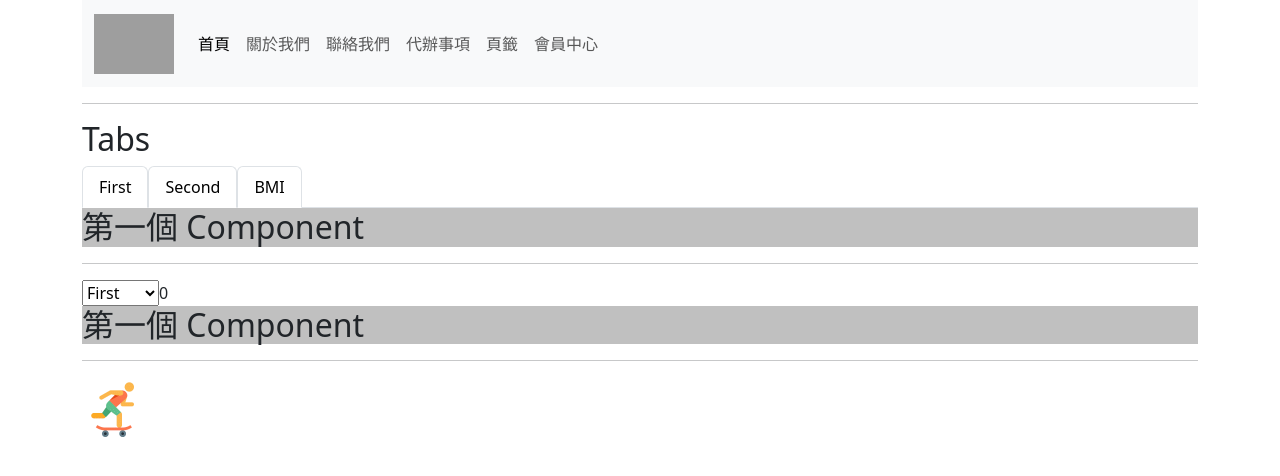
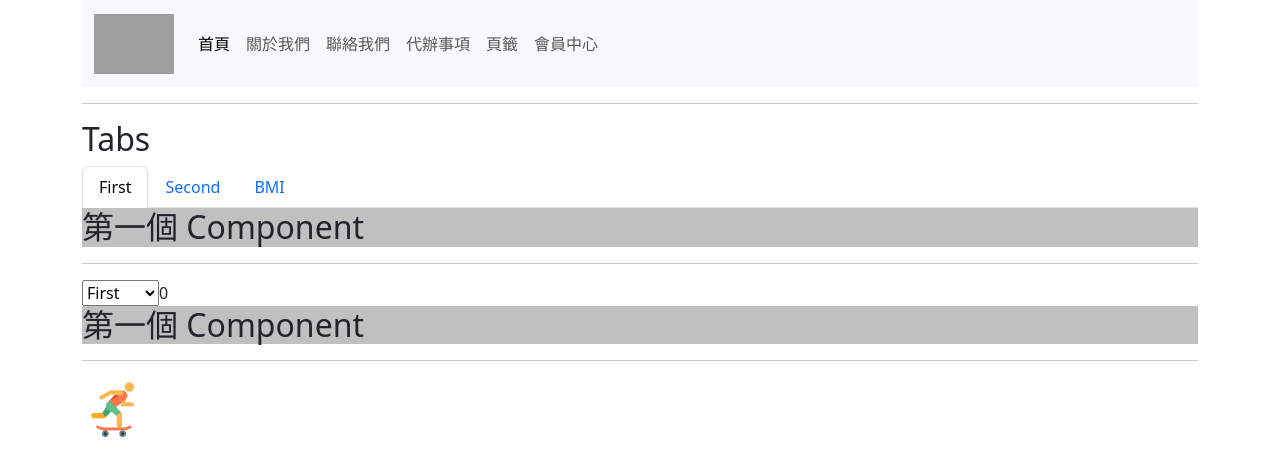
Before and after one commit to HsiaoHungWang/vue-app2024, a Vue app: page /tabs in a window 1280 px wide. Shown: the top 476 px of the page. Built offline with nearby package versions, Linux system fonts and the light colour scheme; grey boxes are pictures that could not be loaded.

Commit message:
加上 active class

```diff
--- a/src/views/TabsView.vue
+++ b/src/views/TabsView.vue
@@ -10,18 +10,31 @@ const tabs = ref([
     { name: 'Second', component: SecondComponent },
     { name: 'BMI', component: BMIComponent }
 ])
-const currentTab = ref(FirstComponent)
+
+const currentIndex = ref(0)
+const currentTab = ref(tabs.value[0].component)
+
+const mouseenterHandler = idx => {
+    currentIndex.value = idx
+    currentTab.value = tabs.value[idx].component
+}
+
 
 const items = [FirstComponent, SecondComponent]
 const activeIndex = ref(0)
+
+
 </script>
 
 <template>
     <div>
         <h2>Tabs</h2>
         <ul class="nav nav-tabs">
-            <li class="nav-item" v-for="tab in tabs" :key="tab.name">
-                <a class="nav-link active" href="#" @mouseenter="currentTab = tab.component">{{ tab.name }}</a>
+            <li class="nav-item" v-for="(tab, index) in tabs" :key="tab.name">
+                <a class="nav-link" :class="{ active: currentIndex === index }" href="#"
+                    @mouseenter="mouseenterHandler(index)">{{
+                        tab.name
+                    }}</a>
             </li>
         </ul>
         <component :is="currentTab"></component>
```
